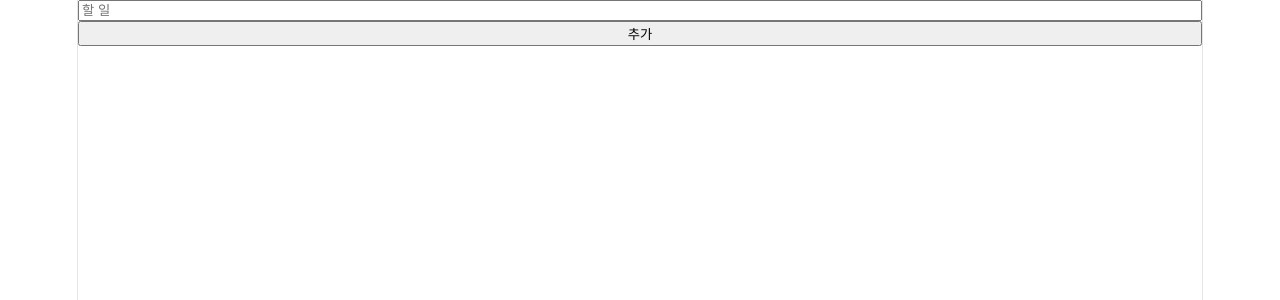
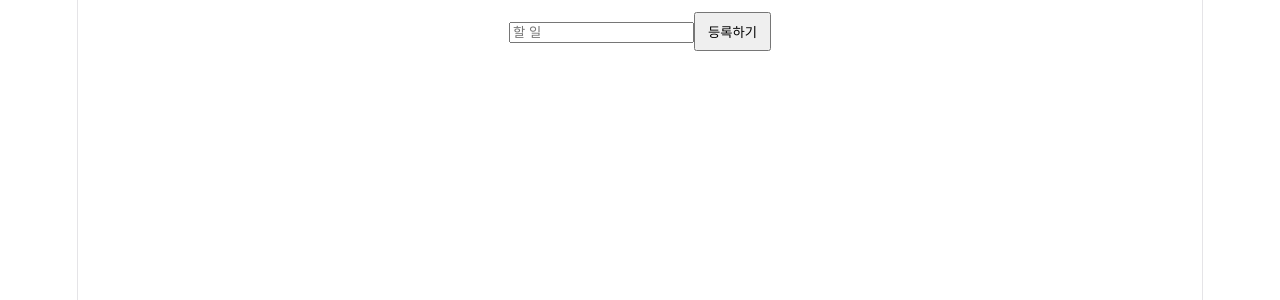
Before and after one commit to JerryAllMighty/front-deep-dive, a React (Vite) app in the folder todo-app/: page /new in a window 1280 px wide. Shown: the top 300 px of the page. Built offline with nearby package versions, Linux system fonts and the light colour scheme.

Commit message:
todo 다중 페이지 라우팅 초안

```diff
--- a/package.json
+++ /dev/null
@@ -1,5 +0,0 @@
-{
-  "dependencies": {
-    "react-router-dom": "^7.18.3"
-  }
-}
--- /dev/null
+++ b/todo-app/src/AddPage.jsx
@@ -0,0 +1,43 @@
+import {useOutletContext} from 'react-router-dom';
+
+export function AddPage() {
+    const {todos, inputValue, setInputValue, handleAddTodo, handleEditTodo, editingTodoId, setEditingTodoId, handleDeleteTodo} = useOutletContext();
+
+    const handleSubmit = (e) => {
+        // 1. 폼 제출 시 페이지가 새로고침되는 기본 동작을 차단합니다.
+        e.preventDefault();
+        if (!title.trim()) return;
+
+        const newPostData = { id: Date.now(), title };
+
+        // 2. [로컬 스토리지 저장 로직]
+        // 기존에 로컬 스토리지에 저장되어 있던 목록을 가져옵니다. (없으면 빈 배열)
+        const existingPosts = JSON.parse(localStorage.getItem('my_posts')) || [];
+
+        // 새 글을 기존 목록 배열에 추가합니다.
+        const updatedPosts = [...existingPosts, newPostData];
+
+        // 다시 문자열로 변환하여 로컬 스토리지에 저장합니다.
+        localStorage.setItem('my_posts', JSON.stringify(updatedPosts));
+
+        // 3. 부모 레이아웃의 상태도 함께 업데이트하여 화면에 즉시 반영되게 합니다.
+        addPost(title);
+
+        // 4. 목록 페이지로 이동합니다.
+        navigate('/posts');
+    };
+
+    return (
+        <>
+            <form onSubmit={handleSubmit} style={{ marginTop: '12px' }}>
+                <input
+                    type="text"
+                    placeholder="할 일"
+                    value={inputValue}
+                    onChange={(e) => setInputValue(e.target.value)}
+                />
+                <button type="submit" style={{ padding: '8px 12px' }}>등록하기</button>
+            </form>
+        </>
+    )
+}
--- a/todo-app/src/App.jsx
+++ b/todo-app/src/App.jsx
@@ -1,6 +1,10 @@
-import { useState, useEffect } from 'react'
+import {useState, useEffect} from 'react'
+import {Routes, Outlet, Route, useNavigate} from 'react-router-dom'
+import {ListPage} from "./ListPage.jsx";
+import {AddPage} from "./AddPage.jsx";
 
 function App() {
+    const navigate = useNavigate();
 
     const [inputValue, setInputValue] = useState('');
     const [todos, setTodos] = useState(() => {
@@ -13,7 +17,7 @@ function App() {
         localStorage.setItem('todos', JSON.stringify(todos));
     }, [todos]);
 
-  function handleAddTodo(e) {
+    function handleAddTodo() {
         if (inputValue.trim() === '') {
             return;
         }
@@ -21,11 +25,12 @@ function App() {
             id: crypto.randomUUID(),
             text: inputValue
         }]);
-    setInputValue('');
+        setInputValue('/');
     }
 
     function handleDeleteTodo(id) {
         setTodos(todos.filter(todo => todo.id !== id));
+        navigate();
     }
 
     function handleEditTodo(id, newText) {
@@ -35,7 +40,7 @@ function App() {
 
         setTodos(todos.map(todo => {
             if (todo.id === id) {
-        return { ...todo, text: newText };
+                return {...todo, text: newText};
             }
             return todo;
         }));
@@ -43,53 +48,20 @@ function App() {
         setEditingTodoId(null);
     }
 
-
     return (
         <>
-      <input
-        type="text"
-        placeholder="할 일"
-        value={inputValue}
-        onChange={(e) => setInputValue(e.target.value)}
-      />
-      <button onClick={handleAddTodo}>
-        추가
-      </button>
-
-      <ul>
-        {todos.map(
-          todo => (
-            <li key={todo.id}>
-              {editingTodoId === todo.id && (
-                <input
-                  type="text"
-                  defaultValue={todo.text}
-                  onBlur={(e) => handleEditTodo(todo.id, e.target.value)}
-                  onKeyDown={(e) => {
-                    if (e.key === 'Enter') {
-                      handleEditTodo(todo.id, e.target.value);
-                    }
-                    if (e.key === 'Escape') {
-                      setEditingTodoId(null);
-                    }
-                  }}
-                />
-              )}
-              {editingTodoId !== todo.id && (
-                <>
-                  <span>{todo.text}</span>
-                  <button onClick={() => setEditingTodoId(todo.id)}>
-                    수정
-                  </button>
-                </>
-              )}
-              <button onClick={() => handleDeleteTodo(todo.id)}>
-                삭제
-              </button>
-            </li>
-          )
-        )}
-      </ul>
+            <Routes>
+                <Route element={<Outlet context={{todos, inputValue, setInputValue, handleAddTodo, handleEditTodo, editingTodoId, setEditingTodoId, handleDeleteTodo}}></Outlet>}>
+                    <Route index element={<ListPage />}>
+                    </Route>
+                    <Route path={"/"} element={<ListPage />}>
+                    </Route>
+                    <Route path={"/new"} element={<AddPage />}>
+                    </Route>
+                    <Route path={"/todos/:id"} element={<Outlet context={{todos, inputValue, setInputValue, handleAddTodo, handleEditTodo, editingTodoId, setEditingTodoId, handleDeleteTodo}}></Outlet>}>
+                    </Route>
+                </Route>
+            </Routes>
         </>
     )
 }
--- /dev/null
+++ b/todo-app/src/ListPage.jsx
@@ -0,0 +1,26 @@
+import {useOutletContext, Link} from 'react-router-dom';
+
+export function ListPage() {
+   const {todos, handleAddTodo} = useOutletContext();
+
+    return (
+        <>
+            <Link to="/new">
+            <button onClick={handleAddTodo}>
+                추가
+            </button>
+            </Link>
+            <ul>
+                {todos.map(
+                    todo => (
+                        <Link to={/todos/`${todo.id}`}>
+                            <li key={todo.id}>
+                                {todo.text}
+                            </li>
+                         </Link>
+                    )
+                )}
+            </ul>
+        </>
+    )
+}
```
Also changed, not shown: todo-app/src/DetailPage.jsx (added, +38 -0 lines), 1 other file (tests, documents, lock files or other folders). Lines whose indentation alone changed are shown as unchanged.
